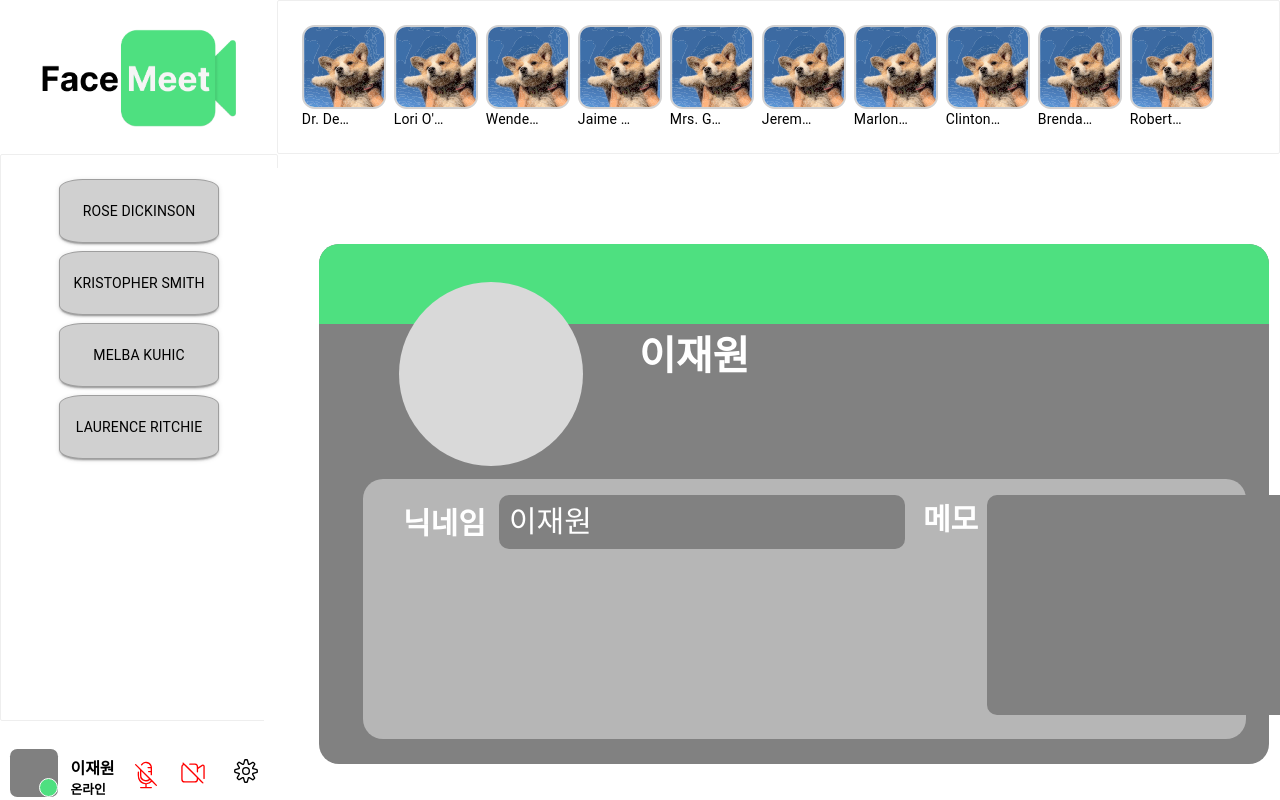
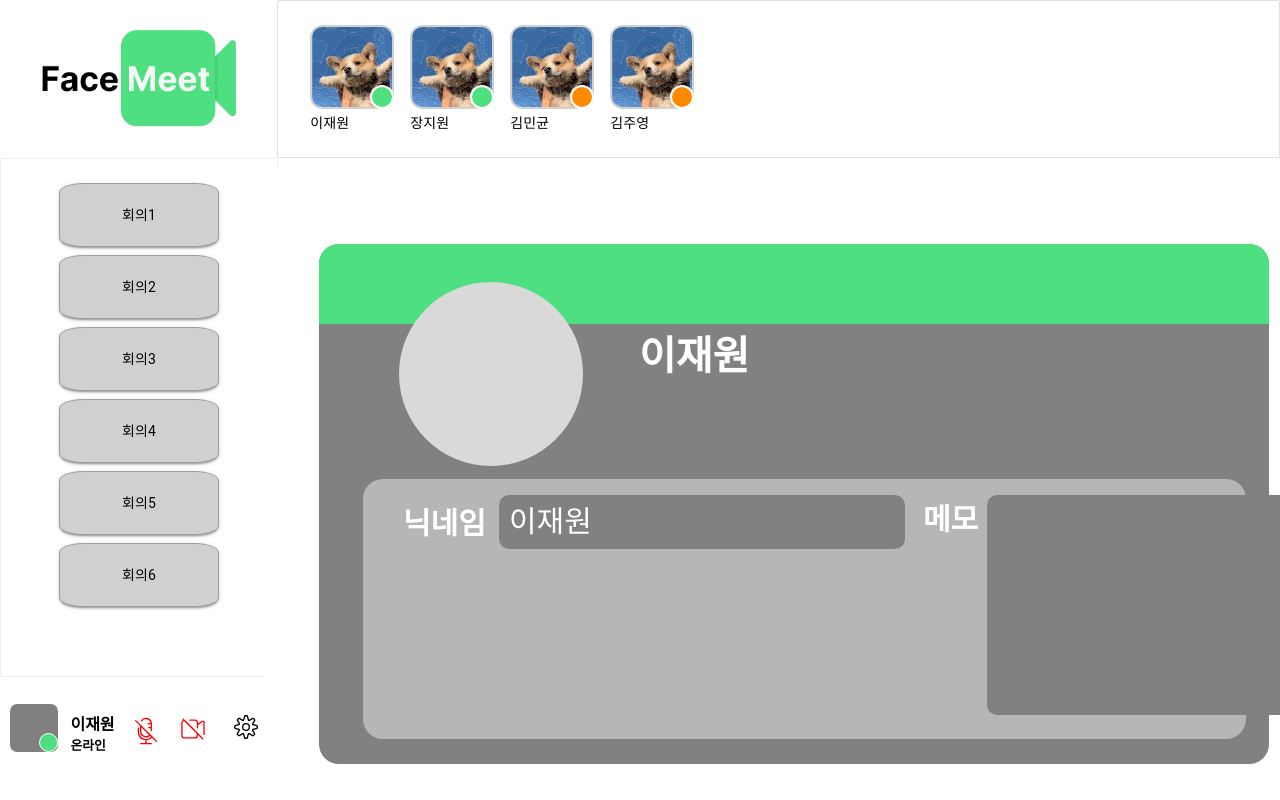
Before and after one commit to capstone-suyeol/capstone, a React (Create React App) app in the folder FaceMeet/: page /Friend in a window 1280 px wide. Built offline with nearby package versions, Linux system fonts and the light colour scheme.

Commit message:
🔥코드 제거 및 수정

```diff
--- a/FaceMeet/src/components/Feed.js
+++ b/FaceMeet/src/components/Feed.js
@@ -8,6 +8,7 @@ import MeetingLogo from './MeetingLogo.png';
 import './Style.css';
 import { CiMicrophoneOff, CiVideoOff, CiSettings } from "react-icons/ci";
 
+// 해당 유저의 프로필 가져오는 코드 필요 **
 
 function Feed() {
     const navigate = useNavigate();
@@ -38,7 +39,7 @@ function Feed() {
                 component="main"
                 sx={{
                     display: 'grid',
-                    maxHeight: '100vh',
+                    maxHeight: '93vh',
                     gridTemplateColumns: {
                         xs: 'repeat(6, 1fr)',
                         sm: 'repeat(6, 1fr)',
--- a/FaceMeet/src/components/MeetingList.js
+++ b/FaceMeet/src/components/MeetingList.js
@@ -1,5 +1,5 @@
 import { useEffect, useState } from 'react';
-import { faker } from '@faker-js/faker';
+import axios from 'axios';
 import { Box } from '@mui/material';
 import { grey } from '@mui/material/colors';
 import MeetingListStyle from './MeetingListStyle';
@@ -9,9 +9,19 @@ function MeetingList() {
 
     /* 해당 회의 사진이 없을 경우 회의 이름이 사진으로 뜨게끔 설정해야함. */
 
+    useEffect(() => {
+        axios.get('/testData.json')
+            .then(response => {
+                const data = response.data.Meeting;
+                console.log(data);
+                setMeetingList(data);
+            })
+            .catch(error => {
+                console.error('데이터를 불러오는 중 에러 발생:', error);
+            });
+    }, []);
 
-    useEffect(() => {
-        const list = [...Array(4)].map((_, i) => ({
+    /*    const list = [...Array(4)].map((_, i) => ({
             username: faker.name.findName(),
             name: faker.name.firstName(),
             phone: faker.phone.number(),
@@ -22,7 +32,7 @@ function MeetingList() {
         }));
 
         setMeetingList(list);
-    }, []);
+    }, []);*/
 
     if (!MeetingList) return <div>loading</div>;
 
@@ -37,7 +47,7 @@ function MeetingList() {
                 height: '100%',
                 width: '87.5%',
                 padding: '1.5rem',
-                overflowY: 'scroll',
+                overflowY: 'auto', // 영역이 부족할 때만 스크롤 허용
                 border: `1px solid ${grey[200]}`,
                 borderRadius: '2px',
                 '> div + div': {
@@ -54,8 +64,8 @@ function MeetingList() {
                 },
             }}
         >
-            {MeetingList.map((Meeting) => (
-                <MeetingListStyle key={Meeting.id} username={Meeting.username} />
+            {MeetingList.map((data) => (
+                <MeetingListStyle key={data.id} title={data.title} />
             ))}
 
         </Box>
--- a/FaceMeet/src/components/MeetingListStyle.js
+++ b/FaceMeet/src/components/MeetingListStyle.js
@@ -1,13 +1,23 @@
+import React from 'react';
 import { Avatar, Button, Typography } from '@mui/material';
 import { grey } from '@mui/material/colors';
 
-function MeetingListStyle({ username, avafar }) {
-    console.log("avafar:", avafar); // 콘솔에 avafar 출력
-    console.log(username);
+// 활성화 된 버튼 색상 변경 안됨
+// 로그인한 유저 프로필 데이터 X
+
+function MeetingListStyle({ title, avafar, isSelected, onClick = () => { } }) {
+    const handleButtonClick = () => {
+        if (typeof onClick === 'function') {
+            onClick(); // 함수인 경우에만 호출
+            console.log(isSelected);
+        }
+        window.open('/MeetingDetail', '_blank');
+    };
+
     return (
         <div>
             {avafar ? (
-                <Avatar src={avafar} alt={username} className='custom-MeetingList'
+                <Avatar src={avafar} alt={title} className='custom-MeetingList'
                     sx={{
                         width: '10rem',
                         height: '4rem',
@@ -20,8 +30,9 @@ function MeetingListStyle({ username, avafar }) {
             ) : (
                 <Button
                     variant="contained"
+                    className={`custom-Button ${isSelected ? 'selected' : ''}`}
                     style={{
-                        backgroundColor: '#D0D0D0',
+                        backgroundColor: isSelected ? '#4CAF50' : '#D0D0D0', // 선택된 버튼은 다른 색상
                         width: '10rem',
                         height: '4rem',
                         borderRadius: '15%',
@@ -32,14 +43,14 @@ function MeetingListStyle({ username, avafar }) {
                         flexDirection: 'column',
                         justifyContent: 'center',
                     }}
+
+                    onClick={handleButtonClick}
                 >
-                    {/* 이름이 출력되도록 수정 */}
                     <Typography variant="body2" align='center' sx={{ color: 'black' }}>
-                        {username}
+                        {title}
                     </Typography>
                 </Button>
             )}
-
         </div>
     );
 }
--- a/FaceMeet/src/components/ProfileList.js
+++ b/FaceMeet/src/components/ProfileList.js
@@ -1,8 +1,6 @@
 import { useEffect, useState } from 'react';
-import { faker } from '@faker-js/faker';
+import axios from 'axios';
 import { Box } from '@mui/material';
-import logo from '../dog.svg';
-import { grey } from '@mui/material/colors';
 import ProfileListStyle from './ProfileListStyle';
 
 function ProfileList() {
@@ -11,48 +9,35 @@ function ProfileList() {
     /* 친구 목록에서 친구의 프로필과 이름을 가져올 수 있어야 함. */
 
     useEffect(() => {
-        const list = [...Array(10)].map((_, i) => ({
-            username: faker.name.findName(),
-            name: faker.name.firstName(),
-            phone: faker.phone.number(),
-            address: faker.address.country(),
-            website: faker.internet.url(),
-            avafar: faker.internet.avatar(),
-            id: i,
-        }));
-
-        setProfileList(list);
+        axios.get('/testData.json')
+            .then(response => {
+                const data = response.data.Profile;
+                const sortedData = data.sort((a, b) => b.state - a.state);
+                setProfileList(sortedData);
+            })
+            .catch(error => {
+                console.error('데이터를 불러오는 중 에러 발생:', error);
+            });
     }, []);
 
-    if (!profileList) return <div>loading</div>;
-
+    if (!profileList) return <div>loading...</div>;
 
     return (
         <Box
             sx={{
                 display: 'flex',
                 padding: '1.5rem',
-                overflowX: 'scroll',
-                border: `1px solid ${grey[200]}`,
+                overflowX: 'auto',
+                border: `1px solid #e0e0e0`,
                 borderRadius: '2px',
                 '> div + div': {
                     marginLeft: '0.5rem',
                 },
-                '> img': {
-                    width: '50px',
-                    height: '50px',
-                    borderRadius: '15%',
-                    objectFit: 'cover',
-                },
-                '> span': {
-                    marginLeft: '0.5rem',
-                },
             }}
         >
-            {profileList.map((Profile) => (
-                <ProfileListStyle key={Profile.id} avafar={logo} username={Profile.username} />
+            {profileList.map((profile) => (
+                <ProfileListStyle key={profile.id} username={profile.name} state={profile.state} />
             ))}
-
         </Box>
     );
 }
--- a/FaceMeet/src/components/ProfileListStyle.js
+++ b/FaceMeet/src/components/ProfileListStyle.js
@@ -1,21 +1,45 @@
-import { Avatar, Typography } from '@mui/material';
+import { Avatar, Typography, Box } from '@mui/material';
 import logo from '../dog.svg';
 import './Style.css';
 
-function ProfileListStyle({ username }) {
+// 해당 유저의 프로필로 이동 X
+
+function ProfileListStyle({ username, state }) {
     return (
         <div>
-            <Avatar src = {logo} alt = {username} className='custom-avatar'
+            <Box
+                sx={{
+                    position: 'relative',
+                    display: 'inline-block',
+                }}
+            >
+                <Avatar src={logo} alt={username} className='custom-avatar'
                     sx={{
                         width: '5rem',
                         height: '5rem',
+                        marginLeft: '8px',
                         borderRadius: '15%',
                         '> img': {
                             padding: '1.5px',
+
                         },
-            }}/>
+                    }} />
 
-            <Typography variant="body2" noWrap align='center' sx={{width: '56px'}}> {username}</Typography>
+                <Box
+                    sx={{
+                        position: 'absolute',
+                        bottom: '0',
+                        right: '0',
+                        width: '20px',
+                        height: '20px',
+                        borderRadius: '50%',
+                        backgroundColor: state ? '#4EE080' : '#FF8A00', // 원 모양 도형의 배경색
+                        border: '2px solid white', // 원 모양 도형의 테두리
+                    }}
+                />
+            </Box>
+
+            <Typography variant="body2" noWrap align='center' sx={{ width: '56px' }}> {username}</Typography>
         </div>
     );
 
```
Lines whose indentation alone changed are shown as unchanged.
